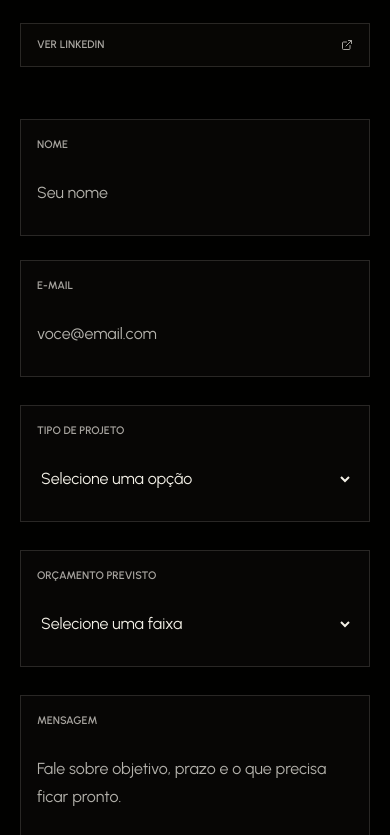
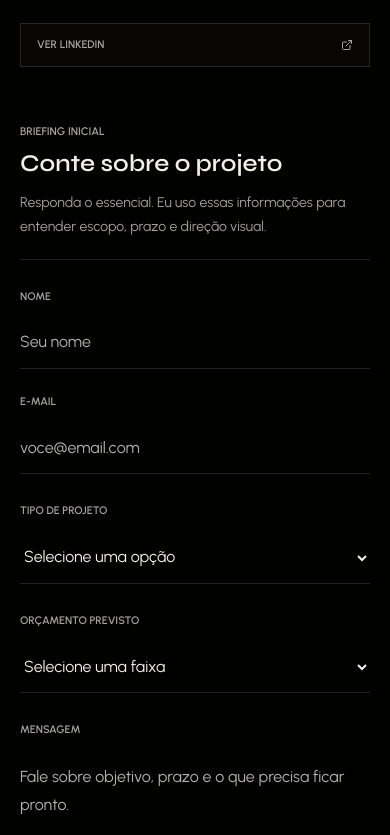
Before and after one commit to Monteiromathe550/matheus-portifolio, a React (Vite) app: page / in a window 390 px wide. Shown: the part 6229-7064 px from the top of the page. Built offline with nearby package versions, Linux system fonts and the light colour scheme.

Commit message:
Clarify contact form layout

```diff
--- a/src/App.tsx
+++ b/src/App.tsx
@@ -664,6 +664,13 @@ function Contact() {
         </div>
         <form className="contact-form grid gap-8" onSubmit={handleSubmit} aria-busy={state.submitting} data-reveal="form">
           <input type="hidden" name="_subject" value="Novo briefing pelo site Matheus Monteiro" />
+          <div className="contact-form-heading">
+            <p className="text-[11px] font-semibold uppercase text-muted-foreground">Briefing inicial</p>
+            <h3 className="mt-2 text-2xl font-semibold leading-tight text-primary">Conte sobre o projeto</h3>
+            <p className="mt-3 max-w-md text-sm leading-6 text-muted-foreground">
+              Responda o essencial. Eu uso essas informações para entender escopo, prazo e direção visual.
+            </p>
+          </div>
           <div className="grid gap-6 md:grid-cols-2">
             <label className="group grid gap-3">
               <span className="text-[11px] font-semibold uppercase text-muted-foreground transition-colors group-focus-within:text-primary">Nome</span>
--- a/src/index.css
+++ b/src/index.css
@@ -1362,20 +1362,18 @@ html.motion-ready .process-list[data-reveal-visible="true"]::before {
   .contact-form {
     gap: 1.75rem;
     border-top: 0;
-    padding-top: 0.25rem;
+    padding-top: 0.5rem;
   }
 
-  .contact-form label {
-    gap: 0.85rem;
-    border: 1px solid var(--border);
-    background: color-mix(in oklch, var(--card) 74%, var(--primary) 3%);
-    padding: 1rem;
+  .contact-form-heading {
+    border-bottom: 1px solid var(--border);
+    padding-bottom: 1.25rem;
   }
 
   .contact-form input,
   .contact-form select,
   .contact-form textarea {
-    border-bottom: 0;
+    border-bottom: 1px solid var(--border);
     background: transparent;
   }
 
```
